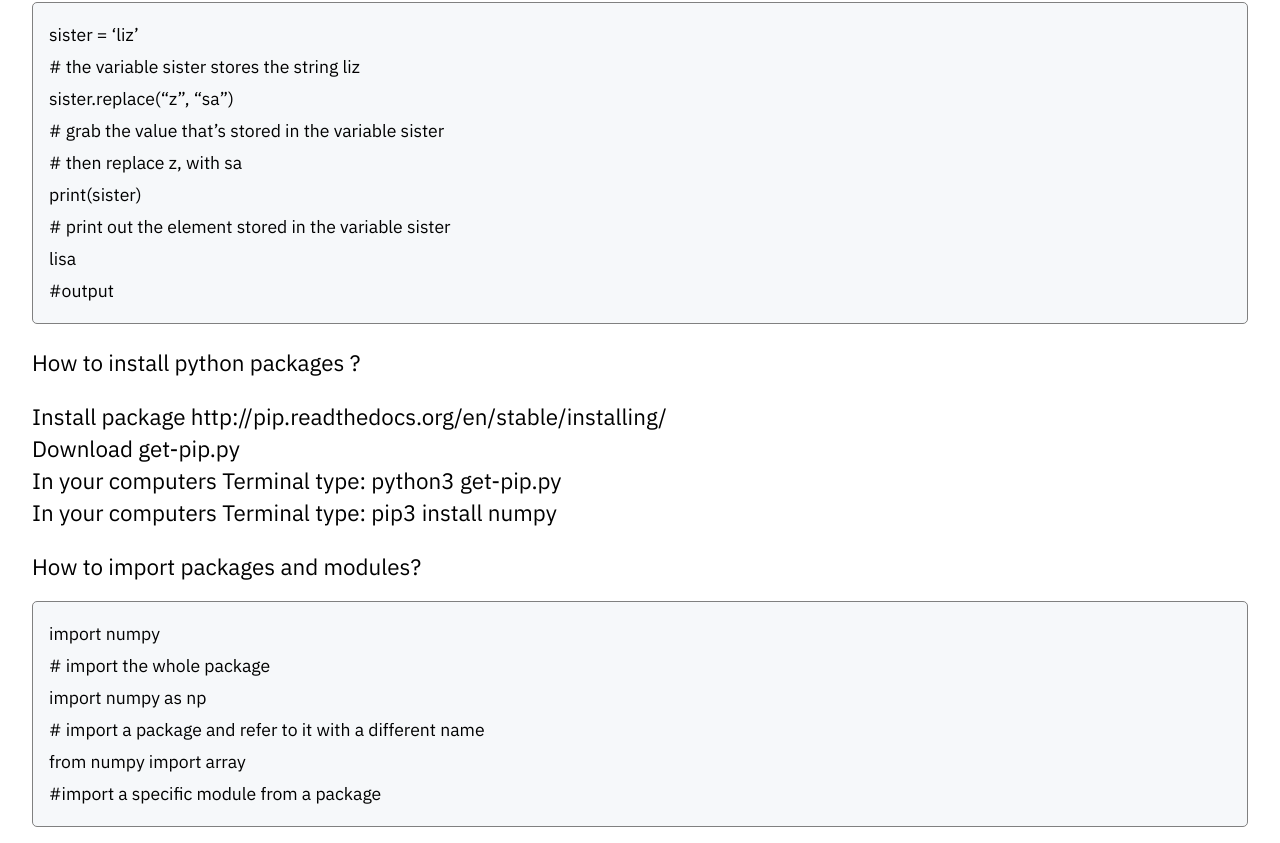
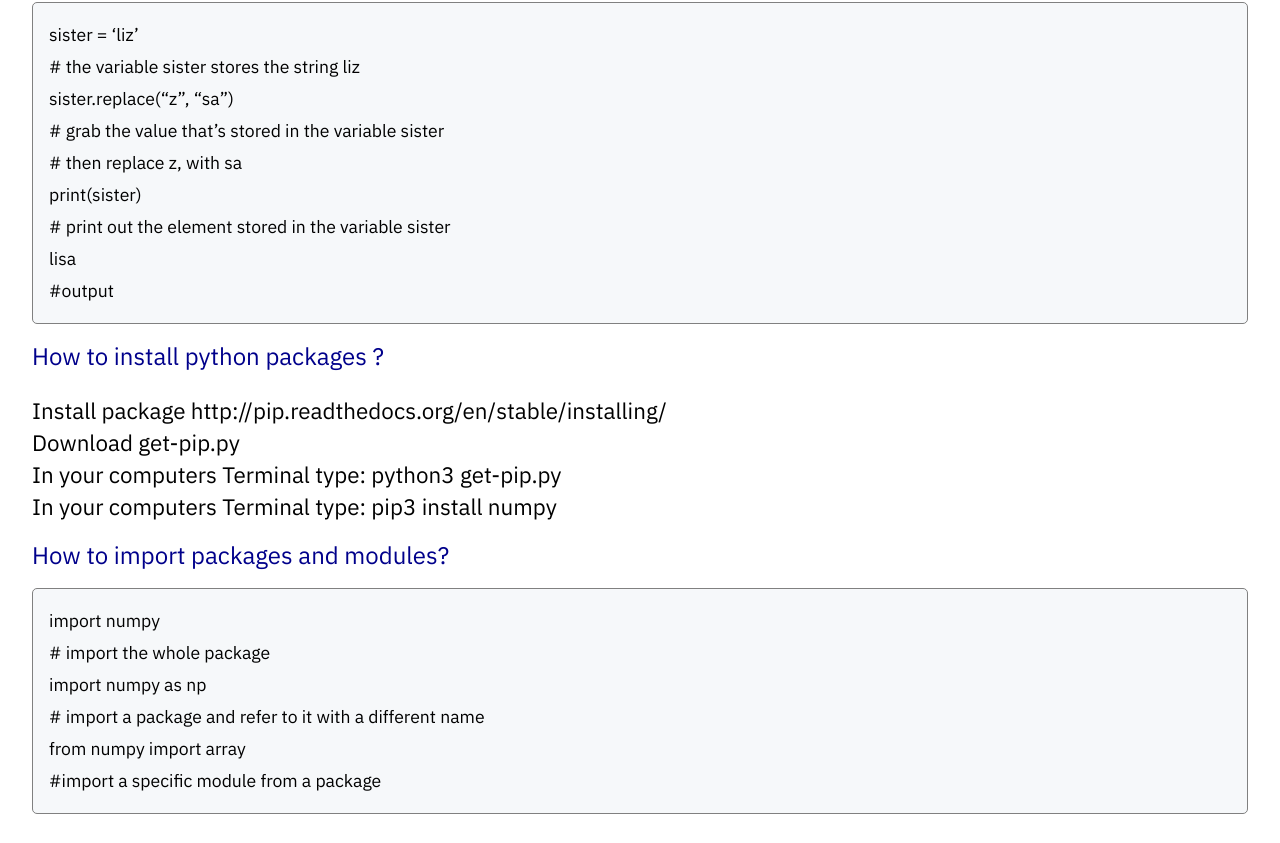
Before and after one commit to Elir-Mahad/notes, a Next.js app: page /intro-to-python in a window 1280 px wide. Shown: the part 7716-8559 px from the top of the page. Built offline with nearby package versions, Linux system fonts and the light colour scheme.

Commit message:
style(IntroPyThree): replace sentence tagged template literal with subheading

```diff
--- a/components/intropychaps/IntroPyThree.js
+++ b/components/intropychaps/IntroPyThree.js
@@ -63,7 +63,7 @@ function IntroPyThree() {
         #output
       </Code>
 
-      <Sentence> How to install python packages ?</Sentence>
+      <SubHeading> How to install python packages ?</SubHeading>
 
       <Sentence>
         Install package http://pip.readthedocs.org/en/stable/installing/ <br />
@@ -72,7 +72,7 @@ function IntroPyThree() {
         In your computers Terminal type: pip3 install numpy
       </Sentence>
 
-      <Sentence>How to import packages and modules?</Sentence>
+      <SubHeading>How to import packages and modules?</SubHeading>
 
       <Code>
         import numpy <br />
```
